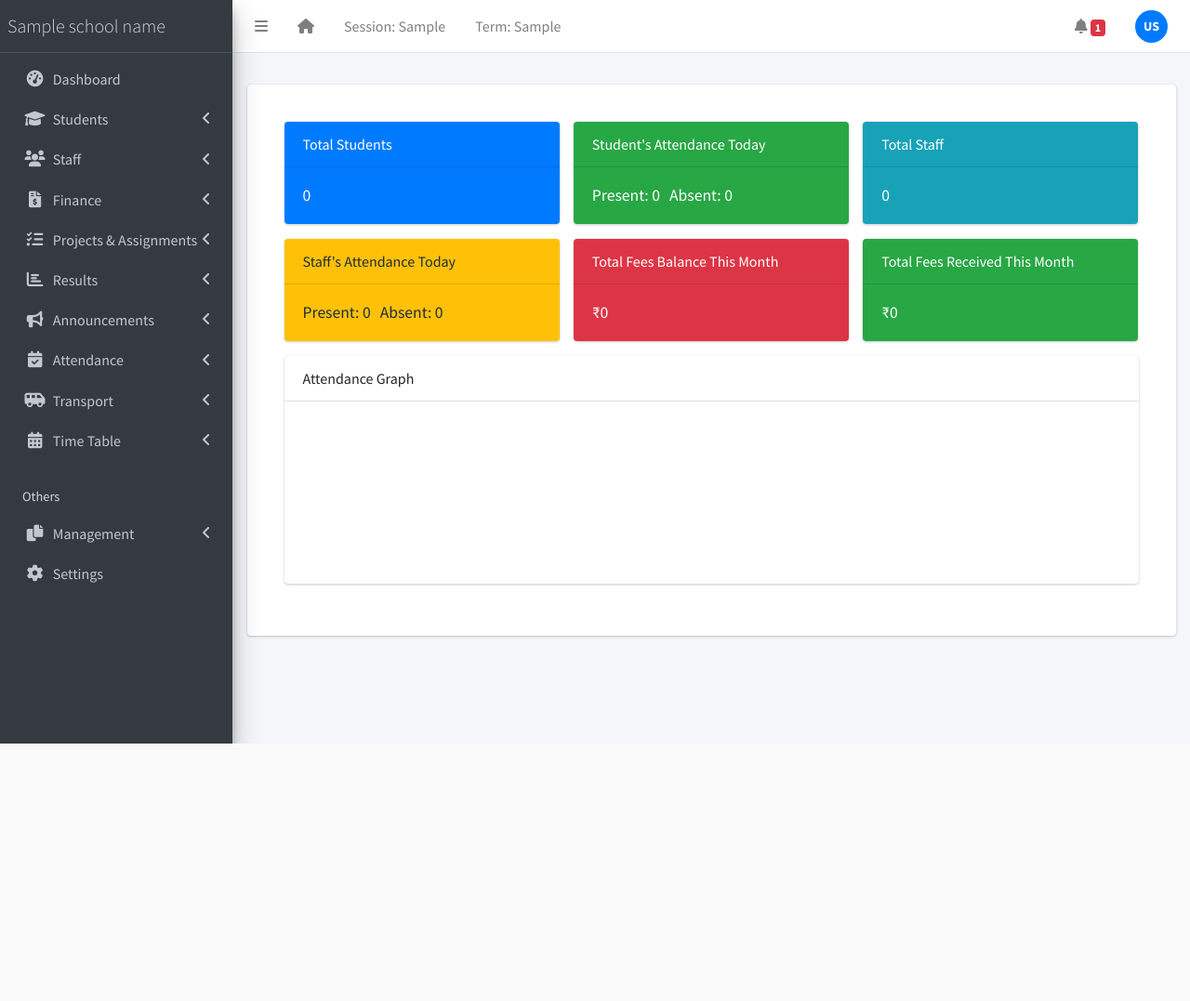
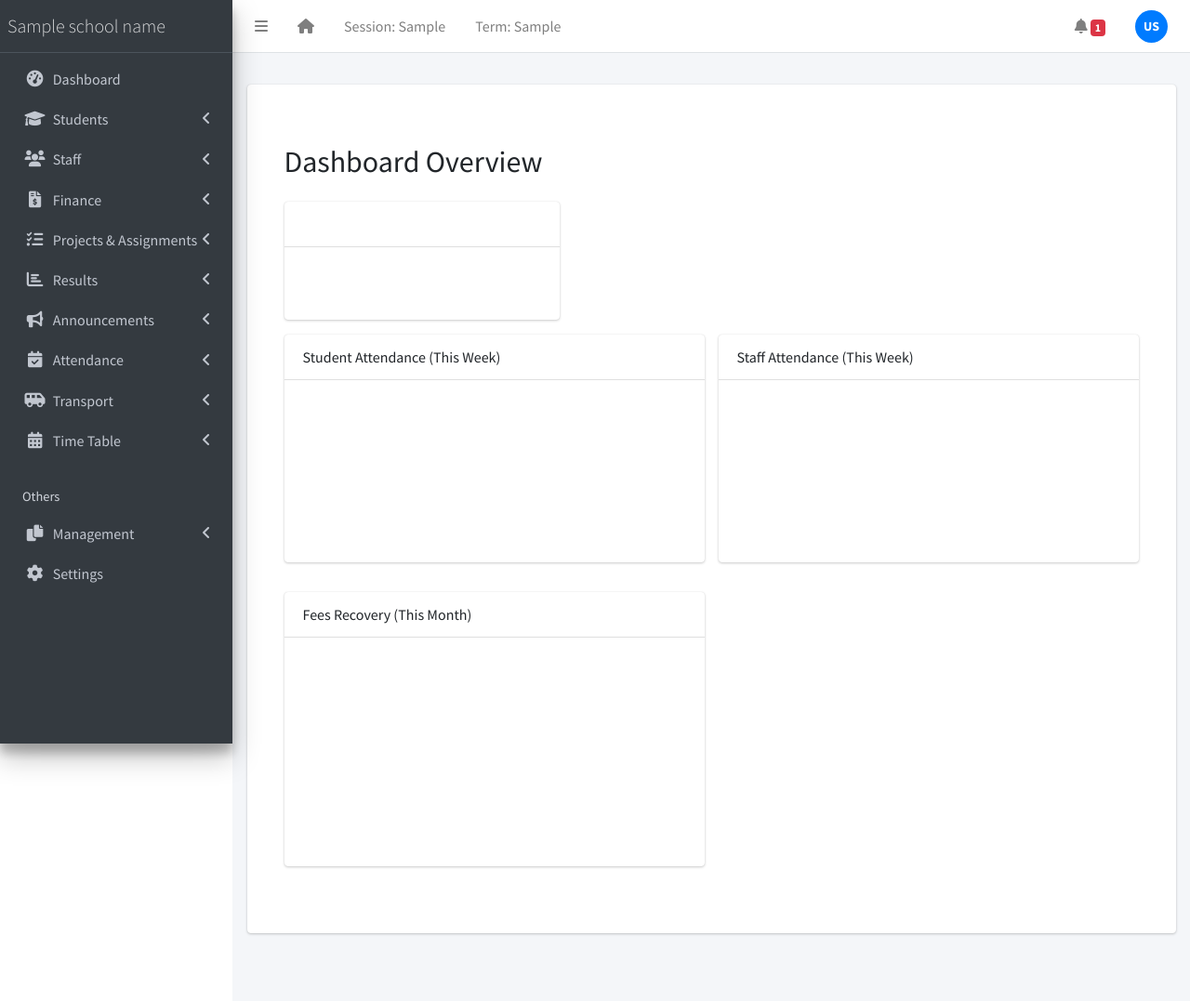
Before and after one commit to vams-mechatronica/vams-school-management-application, a Django app: template templates/index.html in a window 1280 px wide. Shown: the whole page at 93% size. Before the commit the page ends 800 px from the top, so only its background shows below. Run offline with Django 3.2, Linux system fonts and the light colour scheme; the template is opened without the code that fills it: most values are stand-ins (such as "Sample title", 1, 10 or a date in 2020); a map, chart or similar area stays blank; some libraries are stand-ins or nearby versions.

Commit message:
UPDATE Dashboard

```diff
--- a/templates/index.html
+++ b/templates/index.html
@@ -1,78 +1,52 @@
 {% extends 'base.html' %}
 
 {% block content %}
-<div class="container">
+<div class="container-fluid">
+    <h2 class="my-4">Dashboard Overview</h2>
+
     <div class="row">
-        <!-- Total Students Card -->
-        <div class="col-md-4">
-            <div class="card text-white bg-primary mb-3">
-                <div class="card-header">Total Students</div>
+        <!-- Cards -->
+        {% for item in dashboard_cards %}
+        <div class="col-md-4 mb-3">
+            <div class="card text-white bg-{{ item.bg }} h-100">
+                <div class="card-header">{{ item.title }}</div>
                 <div class="card-body">
-                    <h5 class="card-title" id="total-students">0</h5>
+                    <h5 class="card-title text-center" id="{{ item.id }}">--</h5>
+                </div>
+            </div>
+        </div>
+        {% endfor %}
+
+    </div>
+
+    <!-- Graphs -->
+    <div class="row">
+        <!-- Student Attendance Bar Graph -->
+        <div class="col-md-6 mb-3">
+            <div class="card">
+                <div class="card-header">Student Attendance (This Week)</div>
+                <div class="card-body">
+                    <canvas id="student-attendance-graph"></canvas>
                 </div>
             </div>
         </div>
 
-        <!-- Attendance Status Card -->
-        <div class="col-md-4">
-            <div class="card text-white bg-success mb-3">
-                <div class="card-header">Student's Attendance Today</div>
+        <!-- Staff Attendance Bar Graph -->
+        <div class="col-md-6 mb-3">
+            <div class="card">
+                <div class="card-header">Staff Attendance (This Week)</div>
                 <div class="card-body">
-                    <h5 class="card-title" >Present: <span id="present-students">0</span></h5>
-                    <h5 class="card-title" style="padding-left: 10px;">Absent: <span id="absent-students">0</span></h5>
+                    <canvas id="staff-attendance-graph"></canvas>
                 </div>
             </div>
         </div>
 
-        <!-- Total Staff Card -->
-        <div class="col-md-4">
-            <div class="card text-white bg-info mb-3">
-                <div class="card-header">Total Staff</div>
+        <!-- Fees Pie Chart -->
+        <div class="col-md-6 mb-3">
+            <div class="card">
+                <div class="card-header">Fees Recovery (This Month)</div>
                 <div class="card-body">
-                    <h5 class="card-title" id="total-staff">0</h5>
-                </div>
-            </div>
-        </div>
-
-        <!-- Staff Attendance Card -->
-        <div class="col-md-4">
-            <div class="card text-white bg-warning mb-3">
-                <div class="card-header">Staff's Attendance Today</div>
-                <div class="card-body">
-                    <h5 class="card-title">Present: <span id="present-staff">0</span></h5>
-                    <h5 class="card-title" style="padding-left: 10px;">Absent: <span id="absent-staff">0</span></h5>
-                </div>
-            </div>
-        </div>
-
-        <!-- Fees Balance Card -->
-        <div class="col-md-4">
-            <div class="card text-white bg-danger mb-3">
-                <div class="card-header">Total Fees Balance This Month</div>
-                <div class="card-body">
-                    <h5 class="card-title" id="fees-balance">₹0</h5>
-                </div>
-            </div>
-        </div>
-
-        <!-- Total Fees Received Card -->
-        <div class="col-md-4">
-            <div class="card text-white bg-success mb-3">
-                <div class="card-header">Total Fees Received This Month</div>
-                <div class="card-body">
-                    <h5 class="card-title" id="fees-received">₹0</h5>
-                </div>
-            </div>
-        </div>
-    </div>
-
-    <div class="row">
-        <!-- Attendance Graph -->
-        <div class="col-md-12">
-            <div class="card mb-3">
-                <div class="card-header">Attendance Graph</div>
-                <div class="card-body">
-                    <canvas id="attendance-graph"></canvas>
+                    <canvas id="fees-pie-chart" style="width:200px; height:200px;"></canvas>
                 </div>
             </div>
         </div>
@@ -87,41 +61,102 @@
     fetch('/api/v1/dashboard-data/')
         .then(response => response.json())
         .then(data => {
-                // Update dashboard cards
+            // Card data
             document.getElementById('total-students').innerText = data.total_students;
-                document.getElementById('present-students').innerText = data.present_students;
-                document.getElementById('absent-students').innerText = data.absent_students;
+            document.getElementById('student-attendance').innerHTML = `Present: <b>${data.present_students}</b> | Absent: <b>${data.absent_students}</b>`;
             document.getElementById('total-staff').innerText = data.total_staff;
-                document.getElementById('present-staff').innerText = data.present_staff;
-                document.getElementById('absent-staff').innerText = data.absent_staff;
+            document.getElementById('staff-attendance').innerHTML = `Present: <b>${data.present_staff}</b> | Absent: <b>${data.absent_staff}</b>`;
             document.getElementById('fees-balance').innerText = `₹${data.fees_balance}`;
             document.getElementById('fees-received').innerText = `₹${data.fees_received}`;
 
-                // Update attendance graph
-                const ctx = document.getElementById('attendance-graph').getContext('2d');
-                new Chart(ctx, {
+            // Student Attendance Graph
+            const studentCtx = document.getElementById('student-attendance-graph').getContext('2d');
+            new Chart(studentCtx, {
                 type: 'bar',
                 data: {
                     labels: data.attendance_graph.labels,
+                    datasets: [
+                        {
+                            label: 'Present',
+                            data: data.attendance_graph.present,
+                            backgroundColor: '#28a745',
+                            borderRadius: 6,
+                        },
+                        {
+                            label: 'Absent',
+                            data: data.attendance_graph.absent,
+                            backgroundColor: '#dc3545',
+                            borderRadius: 6,
+                        }
+                    ]
+                },
+                options: {
+                    responsive: true,
+                    plugins: {
+                        legend: { position: 'top' },
+                        title: { display: false }
+                    },
+                    scales: {
+                        y: {
+                            beginAtZero: true,
+                            ticks: { precision: 0 }
+                        }
+                    }
+                }
+            });
+
+            // Staff Attendance Graph
+            const staffCtx = document.getElementById('staff-attendance-graph').getContext('2d');
+            new Chart(staffCtx, {
+                type: 'bar',
+                data: {
+                    labels: data.staff_attendance_graph.labels,
+                    datasets: [
+                        {
+                            label: 'Present',
+                            data: data.staff_attendance_graph.present,
+                            backgroundColor: '#28a745',
+                            borderRadius: 6,
+                        },
+                        {
+                            label: 'Absent',
+                            data: data.staff_attendance_graph.absent,
+                            backgroundColor: '#dc3545',
+                            borderRadius: 6,
+                        }
+                    ]
+                },
+                options: {
+                    responsive: true,
+                    plugins: {
+                        legend: { position: 'top' },
+                        title: { display: false }
+                    },
+                    scales: {
+                        y: {
+                            beginAtZero: true,
+                            ticks: { precision: 0 }
+                        }
+                    }
+                }
+            });
+
+            // Fees Pie Chart
+            const pieCtx = document.getElementById('fees-pie-chart').getContext('2d');
+            new Chart(pieCtx, {
+                type: 'pie',
+                data: {
+                    labels: ['Received', 'Balance'],
                     datasets: [{
-                            label: 'Present Students',
-                            data: data.attendance_graph.present,
-                            backgroundColor: 'rgba(54, 162, 235, 0.2)',
-                            borderColor: 'rgba(54, 162, 235, 1)',
-                            borderWidth: 1
-                        }, {
-                            label: 'Absent Students',
-                            data: data.attendance_graph.absent,
-                            backgroundColor: 'rgba(255, 99, 132, 0.2)',
-                            borderColor: 'rgba(255, 99, 132, 1)',
-                            borderWidth: 1
+                        data: [data.fees_received, data.fees_balance],
+                        backgroundColor: ['#28a745', '#dc3545'],
+                        hoverOffset: 10
                     }]
                 },
                 options: {
-                        scales: {
-                            y: {
-                                beginAtZero: true
-                            }
+                    responsive: true,
+                    plugins: {
+                        legend: { position: 'top' }
                     }
                 }
             });
```
Also changed, not shown: apps/api/views.py (+48 -27 lines), apps/corecode/views.py (+17 -1 lines). Lines whose indentation alone changed are shown as unchanged.
